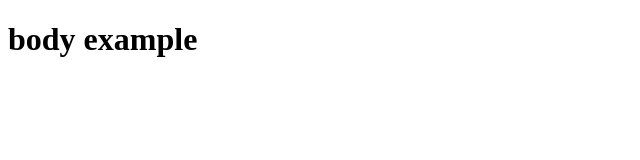
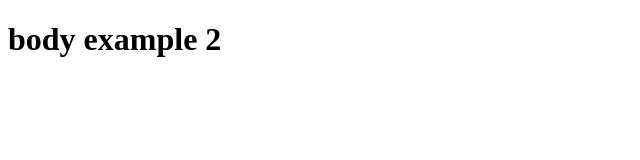
Before and after one commit to SEMICeu/SDG-PoC-on-Automatic-Tagging, a plain HTML site: page nlp_client/index.html in a window 1280 px wide. Shown: the full height of the page, 0-640 px from the left. Drawn offline with nearby package versions, Linux system fonts and the light colour scheme.

Commit message:
changed text

```diff
--- a/nlp_client/index.html
+++ b/nlp_client/index.html
@@ -11,6 +11,6 @@
     <script src="nlp_client.js" defer></script>
   </head>
   <body>
-    <h1>body example</h1>
+    <h1>body example 2</h1>
   </body>
 </html>
```
